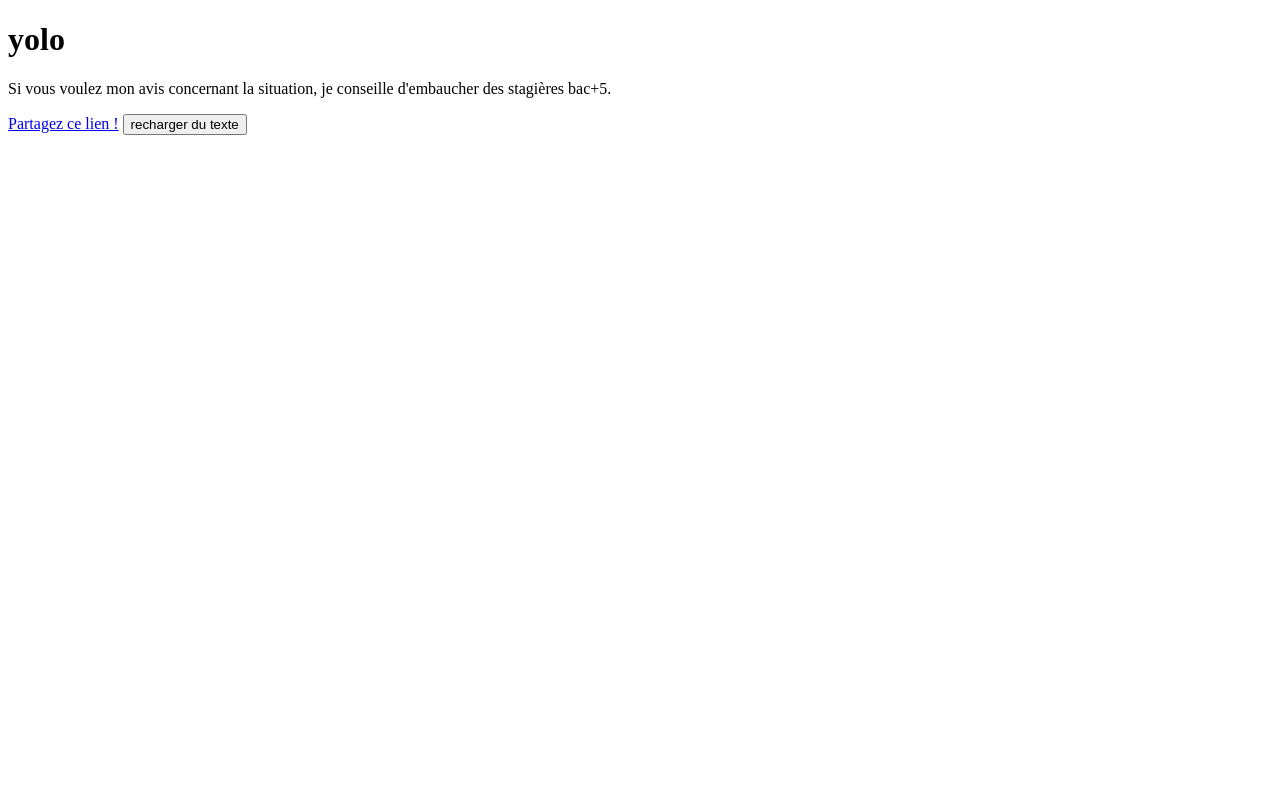
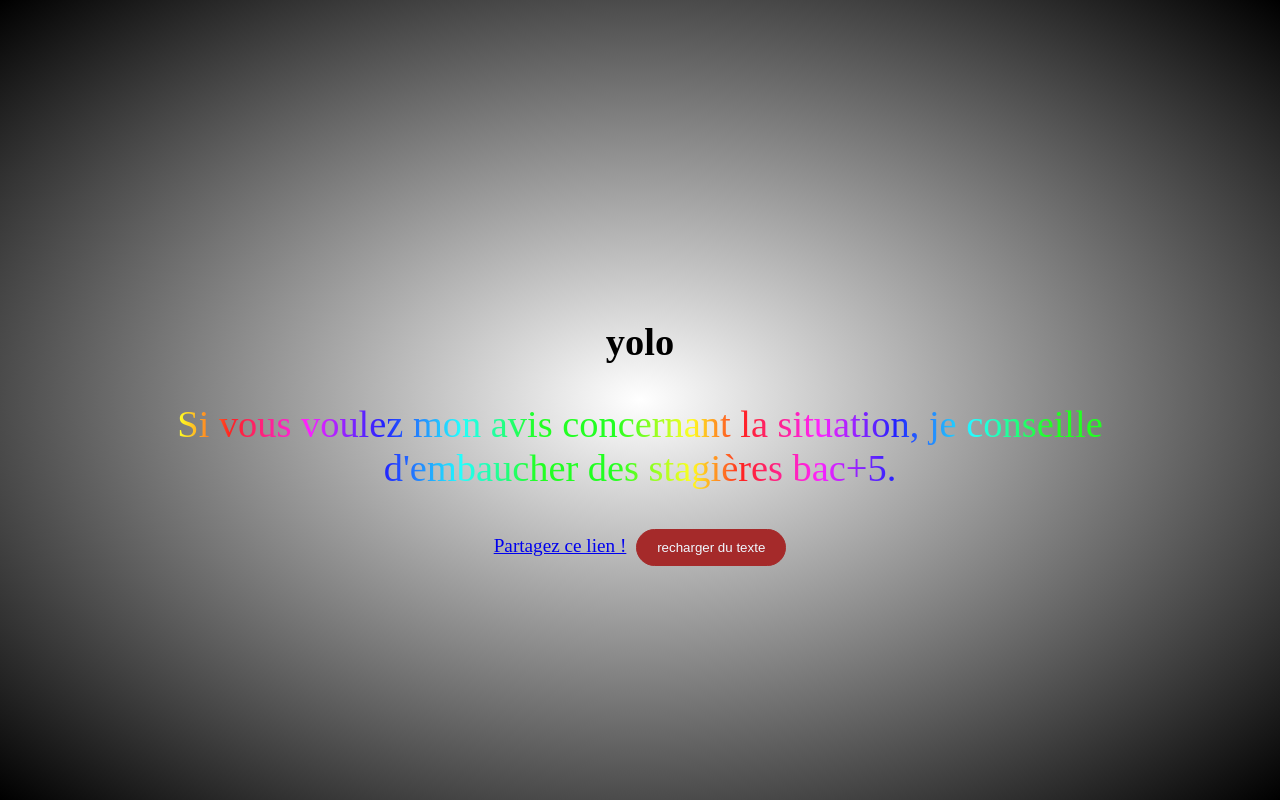
Before and after one commit to Simon-Lanos/pypotronc, a Django app: page /generator/text in a window 1280 px wide. Run offline with Django 3.2, Linux system fonts and the light colour scheme.

Commit message:
design(): Ajoute strass et paillettes pour etre fabuleux

```diff
--- a/generator/templates/default.html
+++ b/generator/templates/default.html
@@ -2,6 +2,47 @@
 <html>
 <head>
 	<title>coucou</title>
+    <style>
+        html {
+            background-image: radial-gradient(white, black);
+            background-size: 100% 100%;
+            background-attachment: fixed;
+        }
+        body {
+            color: black;
+            margin: auto;
+            width: 80%;
+            text-align: center;
+            margin-top: 40vh;
+            font-size: 1.2em;
+        }
+        button {
+            padding: 10px 20px;
+            margin-left: 5px;
+            background-color: brown;
+            border: 1px solid brown;
+            border-radius: 20px;
+            color: aliceblue;
+        }
+        p {
+            font-size: 2em;
+            background-clip: text;
+            -webkit-background-clip: text;
+            background-image: -webkit-gradient( linear, left top, right top, color-stop(0, #f22), color-stop(0.15, #f2f), color-stop(0.3, #22f), color-stop(0.45, #2ff), color-stop(0.6, #2f2),color-stop(0.75, #2f2), color-stop(0.9, #ff2), color-stop(1, #f22) );
+            background-image: gradient( linear, left top, right top, color-stop(0, #f22), color-stop(0.15, #f2f), color-stop(0.3, #22f), color-stop(0.45, #2ff), color-stop(0.6, #2f2),color-stop(0.75, #2f2), color-stop(0.9, #ff2), color-stop(1, #f22) );
+            background-repeat: repeat-x;
+            background-size: 50%;
+            animation-name: reinbow;
+            color: transparent;
+            animation-duration: 3s;
+            animation-iteration-count: infinite;
+            animation-timing-function: linear;
+        }
+        @keyframes reinbow {
+            0%{background-position:0% 50%}
+            100%{background-position:100% 50%}
+        }
+    </style>
 </head>
 <body>
 	<h1>yolo</h1>
```
